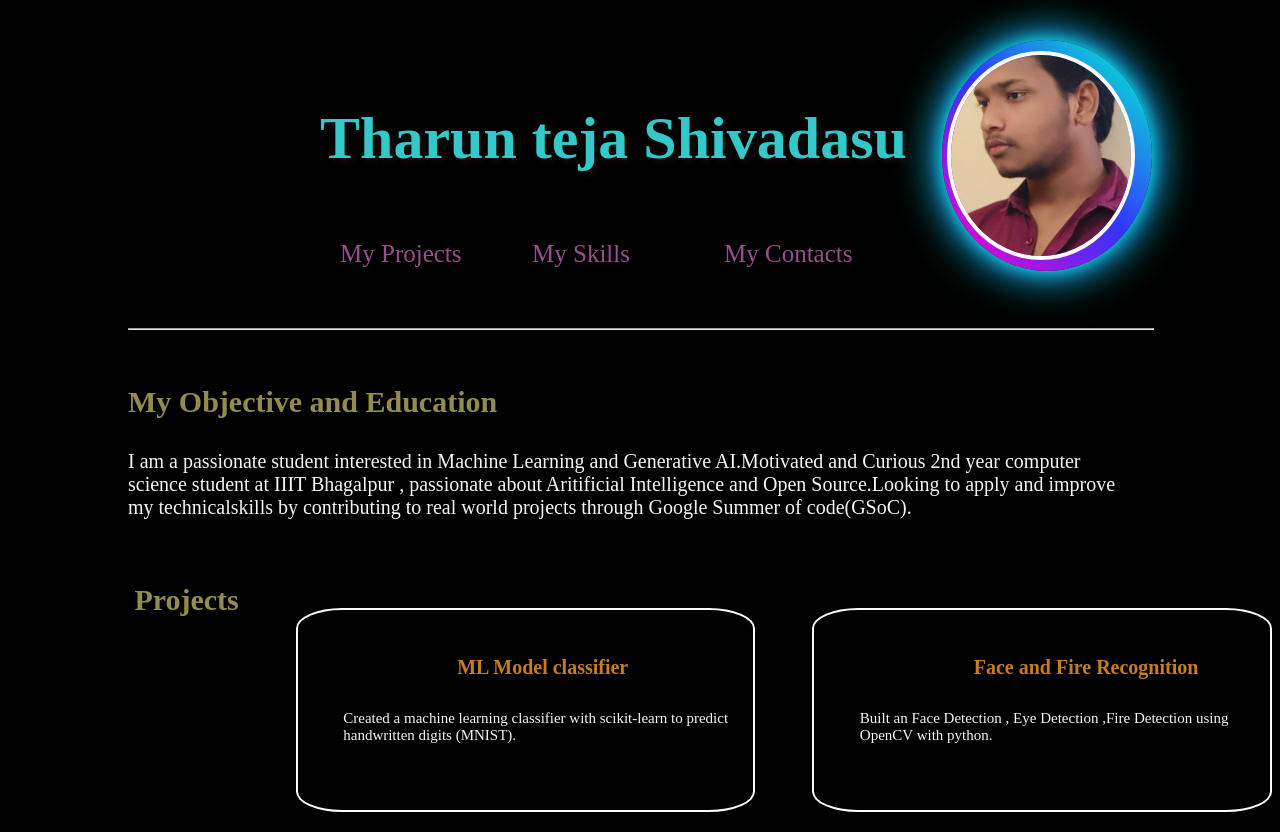
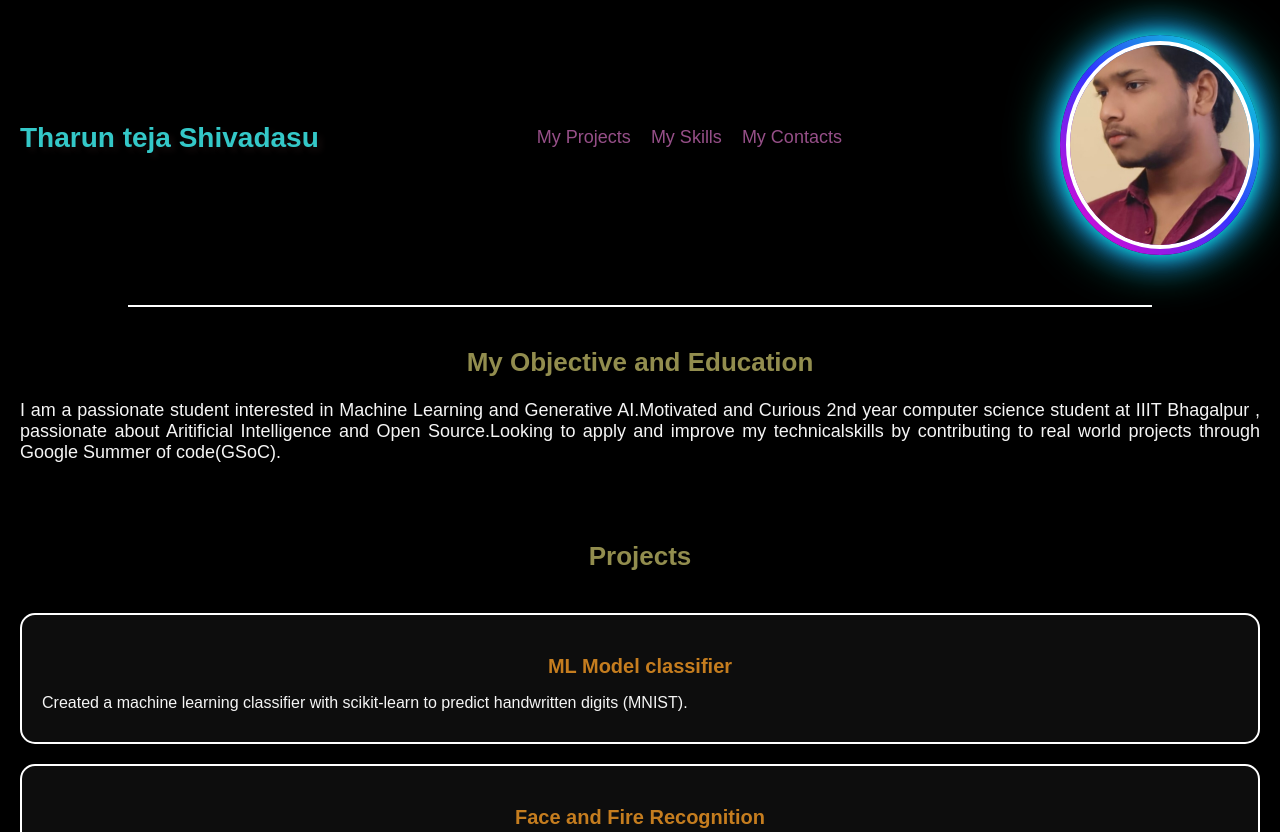
Before and after one commit to Tharunteja1820/Portfolio-website-, a plain HTML site: page index.html in a window 1280 px wide. Shown: the top 832 px of the page. Drawn offline with Linux system fonts and the light colour scheme.

Commit message:
Update style.css

```diff
--- a/style.css
+++ b/style.css
@@ -1,165 +1,159 @@
-body{
+/* General */
+body {
     background-color: black;
+    margin: 0;
+    font-family: Arial, sans-serif;
 }
 
-header{
+/* Header */
+header {
     display: flex;
+    flex-wrap: wrap;
+    justify-content: space-between;
     align-items: center;
-
-}
-.name{
-    display:flex;
-    position: absolute;
-    font-size: 30px;
-    top: 8%;
-    left: 25%;
-
-}
-.profile{
-    width: 200px;
-    height:220.5px;
-    border-radius: 50%;
-    padding: 5px;
-    background:linear-gradient(45deg,#ff00cc,#3333ff,#00ffcc);
-    display: flex;
-    justify-content:left;
-    align-items: center;
-
-    box-shadow: 0 0 20px #00ffcc, 0 0 30px #3333ff,0 0 40px #00ffcc;
-    animation: glow 3s infinite linear;
-    position: absolute;
-    top: 5%;
-    right:10%;
-
-
+    padding: 20px;
 }
 
-.profileimage{
-    width:180px;
-    height:201px ;
+.name h1 {
+    color: rgb(52, 200, 200);
+    font-size: 28px;
+    text-shadow: 4px 4px 6px rgba(102, 60, 60, 0.2);
+    margin: 0;
+}
+
+nav {
+    display: flex;
+    gap: 20px;
+    flex-wrap: wrap;
+    justify-content: center;
+    margin: 15px 0;
+}
+
+nav a {
+    text-decoration: none;
+    color: #964f88;
+    font-size: 18px;
+}
+
+nav a:hover {
+    text-decoration: underline;
+}
+
+/* Profile Image */
+.profile {
+    width: 200px;
+    height: 220px;
+    border-radius: 50%;
+    background: linear-gradient(45deg, #ff00cc, #3333ff, #00ffcc);
+    display: flex;
+    justify-content: center;
+    align-items: center;
+    box-shadow: 0 0 20px #00ffcc, 0 0 30px #3333ff, 0 0 40px #00ffcc;
+    animation: glow 3s infinite linear;
+    margin-top: 15px;
+}
+
+.profileimage {
+    width: 180px;
+    height: 200px;
     border-radius: 50%;
     object-fit: cover;
-    border:4px solid rgb(251, 249, 249);
+    border: 4px solid white;
     transition: transform 0.5s ease, box-shadow 0.4s ease;
+}
 
+.profileimage:hover {
+    transform: scale(1.1) rotate(3deg);
+    box-shadow: 0 8px 16px rgba(0,0,0,0.2);
 }
 
 @keyframes glow {
-    0%{box-shadow:0 0 10px #00ffcc,0 0 20px #3333ff,0 0 30px #00ffcc}
-    50%{box-shadow:0 0 20px #00ffcc,0 0 40px #3333ff,0 0 60px #00ffcc}
-    100%{box-shadow:0 0 10px #00ffcc,0 0 20px #3333ff,0 0 30px #00ffcc}
-}
-.profileimage:hover{
-    transform:scale(1.1) rotate(3deg);
-    box-shadow: 0 8px 16px rgba(0,0,0,0.2);
+    0% { box-shadow: 0 0 10px #00ffcc, 0 0 20px #3333ff, 0 0 30px #00ffcc; }
+    50% { box-shadow: 0 0 20px #00ffcc, 0 0 40px #3333ff, 0 0 60px #00ffcc; }
+    100% { box-shadow: 0 0 10px #00ffcc, 0 0 20px #3333ff, 0 0 30px #00ffcc; }
 }
 
-h1{
-    color: rgb(52, 200, 200);
-    text-shadow: 4px 4px 6px rgba(102, 60, 60, 0.2);
+/* Section Headings */
+h2 {
+    font-size: 26px;
+    color: rgb(146, 141, 78);
+    margin-top: 40px;
+    text-align: center;
 }
 
-nav  a {
-    margin-left:20px;
-    text-decoration: none;
-    color: #964f88;
- font-size: 25px;
- top: 30%;
+/* About Section */
+.aboutme {
+    color: whitesmoke;
+    font-size: 18px;
+    padding: 0 20px;
+    text-align: justify;
 }
 
-.a1{
-    position: absolute;
-    top: 30%;
-    left: 25%;
+/* Projects */
+.container2, .container3 {
+    display: flex;
+    flex-direction: column;
+    gap: 20px;
+    padding: 20px;
 }
 
-.a2{
-    position:absolute;
-    top:30%;
-    left:40%;
+.project-list {
+    border: 2px solid white;
+    border-radius: 15px;
+    padding: 20px;
+    background-color: rgba(255,255,255,0.05);
 }
 
-.a3{
-    position: absolute;
-    top: 30%;
-    left: 55%;
+.projecttitle {
+    font-size: 20px;
+    color: rgb(197, 125, 31);
+    margin-bottom: 10px;
+    text-align: center;
 }
 
-a:hover {
-    text-decoration: underline;
+.projectpara {
+    font-size: 16px;
+    color: whitesmoke;
+    margin-bottom: 10px;
 }
 
-  hr{
-    color:azure;
-    width: 80%;
-    position: absolute;
-    top:40%;
-    left:10%;
+/* Contact */
+#Contacts p, #Contacts a {
+    color: whitesmoke;
+    font-size: 16px;
+    padding: 2px 0;
 }
 
-  .aboutheading{
-       /* display:flex; */
-        position: absolute;
-    top:45%;
-    left:10%;
-
-
-   font-size: 30px;
-    color:rgb(146, 141, 78);
+/* Horizontal line */
+hr {
+    border: 1px solid white;
+    margin: 30px 10%;
 }
 
-  .aboutme{
-    position: absolute;
-    top:55%;
-    left:10%;
-    right:10%;
-    display:flex;
-    margin:10px 10px 50px 0px;
-   font-size: 20px;
-    color:whitesmoke;
+/* Media Queries */
+@media (max-width: 768px) {
+    header {
+        flex-direction: column;
+        align-items: center;
+        text-align: center;
     }
 
-  .container2{
-    display: flex;
-
-    margin-top: 550px;
-    margin-left: 10%;
-}
-  .projectheading{
-    font-size: 30px;
-    color:rgb(146, 141, 78);
-  }
-  .project-list{
-    width:500px;
-    height:200px ;
-    border-radius: 10%;
-    margin-left: 5%;
-    border:2px solid rgb(251, 249, 249);
-margin-top: 50px;
+    nav {
+        flex-direction: column;
+        gap: 10px;
     }
 
-  .projecttitle{
-    margin-top: 10%;
-    margin-left: 35%;
-    font-size: 20px;
-    color:rgb(197, 125, 31);
+    .name h1 {
+        font-size: 24px;
     }
 
-  .projectpara{
-    margin-top: 7%;
-    margin-left: 10%;
-    font-size: 15px;
-    color:whitesmoke;
+    .profile {
+        width: 160px;
+        height: 180px;
     }
 
-  .git{
-    margin-left: 10%;
-    color: #3333ff;
+    .profileimage {
+        width: 140px;
+        height: 160px;
     }
-
-  .container3{
-    display: flex;
-
-    margin-top: 25px;
-    margin-left: 10%;
 }
```
Lines whose indentation alone changed are shown as unchanged.
